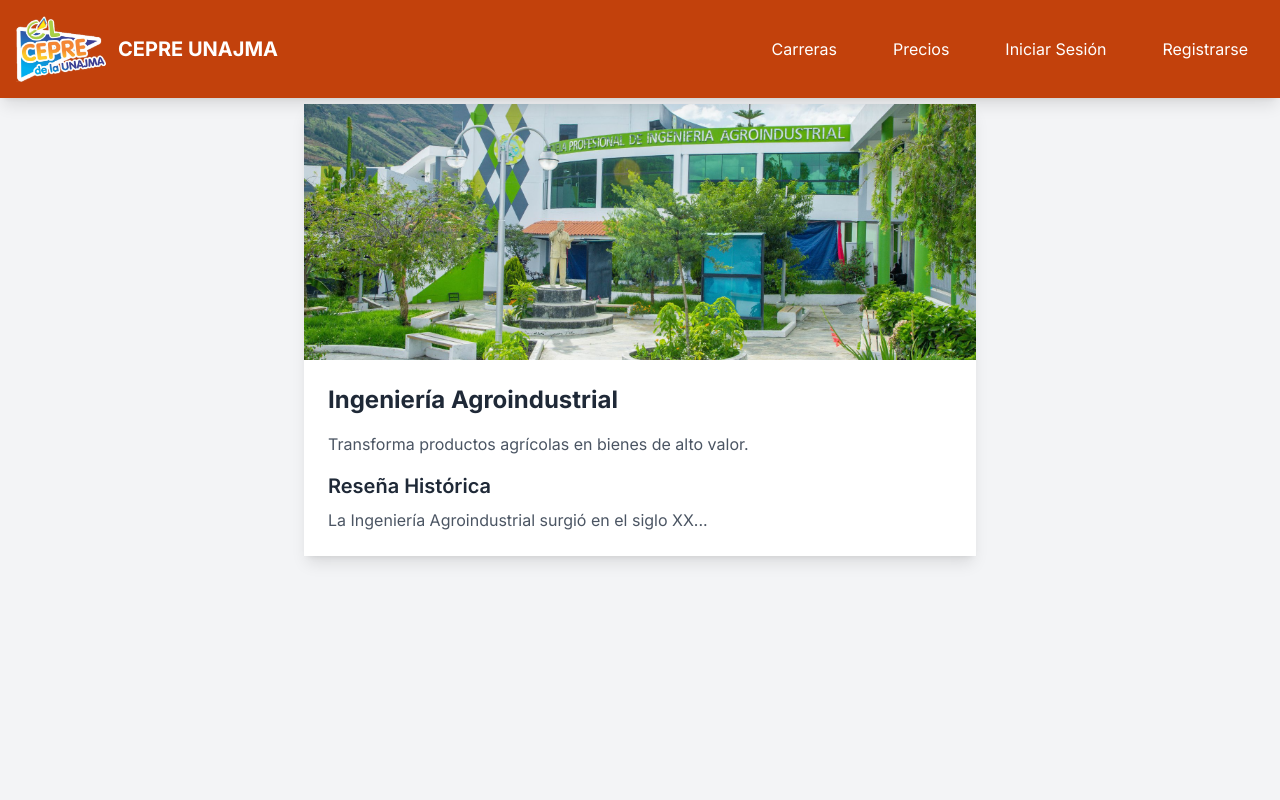
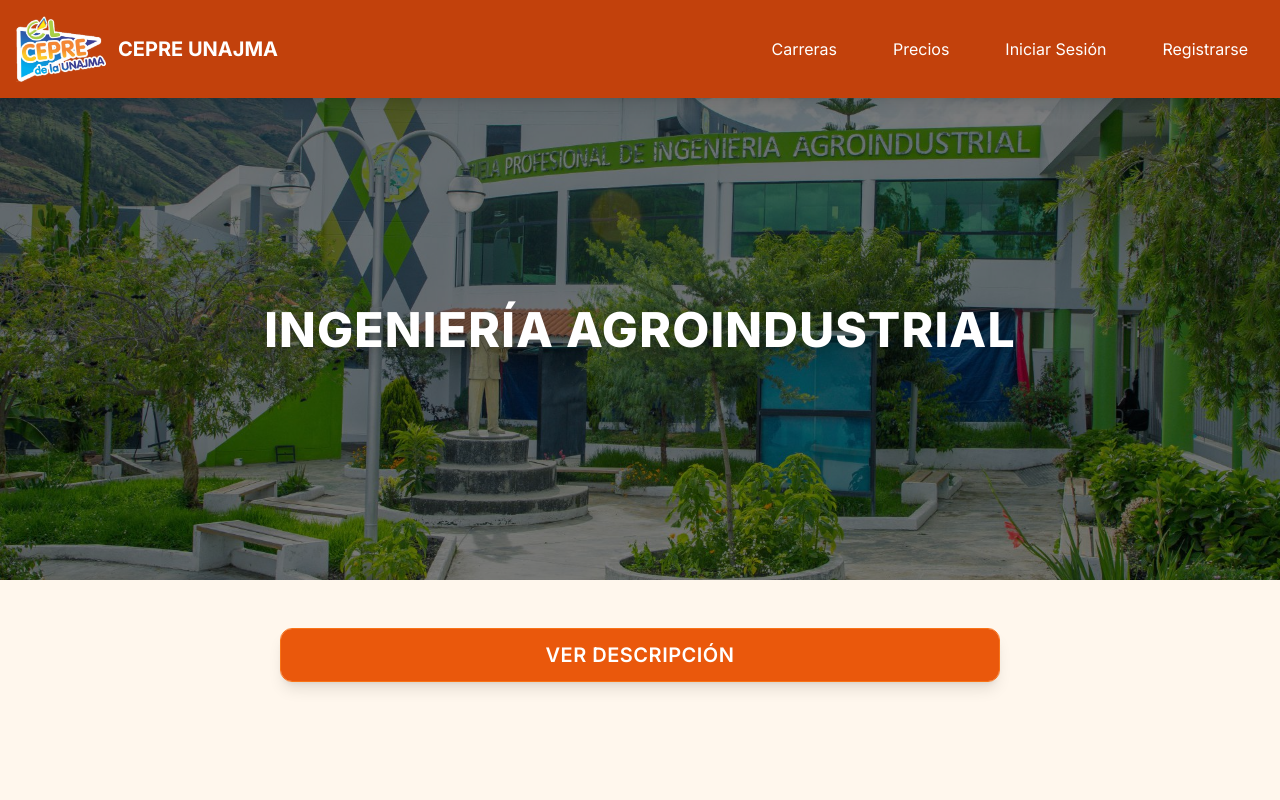
Before and after one commit to kjevingalindo/cepreunajma, a Next.js app: page /carreras/1 in a window 1280 px wide. Shown: the top 800 px of the page. Built offline with nearby package versions, Linux system fonts and the light colour scheme.

Commit message:
carreras
mejoras

```diff
--- a/src/app/carreras/[id]/page.tsx
+++ b/src/app/carreras/[id]/page.tsx
@@ -1,5 +1,6 @@
-import React from "react";
-import { notFound } from "next/navigation"; // Manejo de errores 404
+import React, { useState } from "react";
+import { notFound } from "next/navigation";
+import { motion } from "framer-motion";
 
 // Datos de ejemplo (reemplaza con API o base de datos)
 const carreras = [
@@ -8,41 +9,58 @@ const carreras = [
     nombre: "Ingeniería Agroindustrial",
     descripcion: "Transforma productos agrícolas en bienes de alto valor.",
     reseña: "La Ingeniería Agroindustrial surgió en el siglo XX...",
-    imagen: "/images/carreras/agroindustrial.jpg", // Ajuste en la ruta de la imagen
+    imagen: "/images/carreras/agroindustrial.jpg",
     enlace: "/carreras/1",
   },
   // Agrega más carreras aquí...
 ];
 
 export default function CarreraDetallePage({ params }: { params: { id: string } }) {
-  const carreraId = parseInt(params.id, 10); // Convertir params.id en número
+  const carreraId = parseInt(params.id, 10);
+  const [showDescription, setShowDescription] = useState(false);
 
   if (isNaN(carreraId)) {
-    return notFound(); // Si el ID no es válido, mostrar página 404
+    return notFound();
   }
 
   const carrera = carreras.find((c) => c.id === carreraId);
 
   if (!carrera) {
-    return notFound(); // Si la carrera no existe, mostrar página 404
+    return notFound();
   }
 
   return (
-    <div className="bg-gray-100 min-h-screen p-6">
-      <div className="bg-white rounded-lg shadow-lg overflow-hidden max-w-2xl mx-auto">
-        <img
-          src={carrera.imagen}
-          alt={carrera.nombre}
-          className="w-full h-64 object-cover"
-        />
-        <div className="p-6">
-          <h1 className="text-2xl font-bold text-gray-800 mb-4">
+    <div className="min-h-screen bg-orange-50">
+      <div className="relative w-full h-80 md:h-96 lg:h-[500px] overflow-hidden">
+        <img src={carrera.imagen} alt={carrera.nombre} className="w-full h-full object-cover" />
+        <div className="absolute inset-0 bg-black/50 flex items-center justify-center">
+          <h1 className="text-white text-4xl md:text-5xl font-extrabold uppercase tracking-wide drop-shadow-lg text-center">
             {carrera.nombre}
           </h1>
-          <p className="text-gray-600 mb-4">{carrera.descripcion}</p>
-          <h2 className="text-xl font-semibold text-gray-800 mb-2">Reseña Histórica</h2>
-          <p className="text-gray-600">{carrera.reseña}</p>
         </div>
+      </div>
+
+      <div className="container mx-auto px-6 py-12 max-w-3xl">
+        <motion.div
+          className="bg-white rounded-xl shadow-lg border border-orange-500 overflow-hidden"
+          initial={{ opacity: 0 }}
+          animate={{ opacity: 1 }}
+          transition={{ duration: 0.5 }}
+        >
+          <button
+            className="w-full bg-orange-600 text-white py-3 text-xl font-semibold tracking-wide uppercase hover:bg-orange-700 transition duration-300"
+            onClick={() => setShowDescription(!showDescription)}
+          >
+            {showDescription ? "Ocultar Descripción" : "Ver Descripción"}
+          </button>
+          {showDescription && (
+            <div className="p-6">
+              <p className="text-gray-600 mb-4 leading-relaxed">{carrera.descripcion}</p>
+              <h2 className="text-xl font-semibold text-gray-800 mb-2">Reseña Histórica</h2>
+              <p className="text-gray-600 leading-relaxed">{carrera.reseña}</p>
+            </div>
+          )}
+        </motion.div>
       </div>
     </div>
   );
--- a/src/app/carreras/page.tsx
+++ b/src/app/carreras/page.tsx
@@ -15,44 +15,44 @@ const carreras = [
 
 export default function CarrerasPage() {
   return (
-    <div className="min-h-screen bg-gray-50">
+    <div className="min-h-screen bg-orange-50">
       {/* Sección Hero Carreras */}
       <motion.div
         initial={{ opacity: 0 }}
         animate={{ opacity: 1 }}
-        className="bg-gradient-to-r from-orange-600 to-orange-500 text-white py-24 shadow-md"
+        className="bg-gradient-to-r from-orange-700 to-orange-500 text-white py-28 shadow-lg"
       >
         <div className="container mx-auto px-6 text-center">
           <motion.h1
             initial={{ y: 30 }}
             animate={{ y: 0 }}
-            className="text-5xl font-extrabold mb-6 tracking-wide drop-shadow-lg"
+            className="text-5xl font-extrabold mb-6 tracking-wide drop-shadow-lg uppercase text-white"
           >
             Nuestras Carreras
           </motion.h1>
           <motion.p
             initial={{ opacity: 0 }}
             animate={{ opacity: 1 }}
-            className="text-xl max-w-2xl mx-auto font-light"
+            className="text-xl max-w-3xl mx-auto font-medium text-orange-200"
           >
-            Descubre programas académicos diseñados para tu éxito profesional
+            Descubre programas académicos diseñados para potenciar tu futuro profesional.
           </motion.p>
         </div>
       </motion.div>
 
       {/* Grid de Carreras */}
-      <section className="container mx-auto px-6 py-20">
+      <section className="container mx-auto px-6 py-16">
         <motion.div
           initial={{ opacity: 0 }}
           animate={{ opacity: 1 }}
-          className="grid grid-cols-1 md:grid-cols-2 lg:grid-cols-3 gap-10"
+          className="grid grid-cols-1 md:grid-cols-2 lg:grid-cols-3 gap-12"
         >
           {carreras.map((carrera, index) => (
             <motion.div
               key={index}
               whileHover={{ scale: 1.05 }}
               transition={{ duration: 0.3 }}
-              className="rounded-xl overflow-hidden shadow-xl bg-white hover:shadow-2xl transition duration-300 border border-orange-300"
+              className="rounded-xl overflow-hidden shadow-xl bg-orange-100 hover:shadow-2xl transition duration-300 border border-orange-500 hover:border-orange-600"
             >
               <CarreraCard carrera={carrera} />
             </motion.div>
--- a/src/components/Hero.tsx
+++ b/src/components/Hero.tsx
@@ -7,32 +7,48 @@ import { containerVariants, itemVariants } from "./animations";
 export default function Hero() {
   return (
     <motion.div
-      className="relative h-[400px] md:h-[500px] lg:h-[600px]"
+      className="relative h-[400px] md:h-[500px] lg:h-[600px] overflow-hidden"
       variants={containerVariants}
       initial="hidden"
       animate="visible"
     >
+      {/* Imagen de Fondo con Movimiento Sutil */}
       <motion.div
-        initial={{ scale: 1.1, opacity: 0 }}
+        initial={{ scale: 1.2, opacity: 0 }}
         animate={{ scale: 1, opacity: 1 }}
-        transition={{ duration: 1 }}
+        transition={{ duration: 1.2, ease: "easeOut" }}
         className="absolute inset-0"
       >
-        <Image src="/images/ImagenTecnica1.jpg" alt="CEPRE UNAJMA" fill className="object-cover" />
+        <Image
+          src="/images/ImagenTecnica1.jpg"
+          alt="CEPRE UNAJMA"
+          fill
+          className="object-cover object-center"
+        />
       </motion.div>
 
-      <div className="absolute inset-0 bg-black/50 flex items-center justify-center">
-        <motion.div className="text-center text-white" variants={itemVariants}>
-          <h1 className="text-4xl md:text-5xl lg:text-6xl font-bold mb-4">
+      {/* Overlay Mejorado con Degradado */}
+      <div className="absolute inset-0 bg-gradient-to-t from-black/70 via-black/40 to-transparent flex items-center justify-center">
+        <motion.div
+          className="text-center text-white px-4"
+          variants={itemVariants}
+        >
+          <h1 className="text-4xl md:text-5xl lg:text-6xl font-extrabold tracking-wide mb-4 drop-shadow-lg">
             Bienvenido a la CEPRE UNAJMA
           </h1>
-          <p className="text-lg md:text-xl lg:text-2xl mb-8">
+          <p className="text-lg md:text-xl lg:text-2xl font-light mb-8 drop-shadow-md">
             Preparación de calidad para tu ingreso a la universidad.
           </p>
-          <motion.div whileHover={{ scale: 1.1 }} whileTap={{ scale: 0.9 }}>
+
+          {/* Botón con Mejor Hover y Glow */}
+          <motion.div
+            whileHover={{ scale: 1.1, boxShadow: "0px 0px 15px rgba(255, 140, 0, 0.8)" }}
+            whileTap={{ scale: 0.95 }}
+          >
             <Link
               href="/carreras"
-              className="bg-orange-500 text-white px-6 py-3 rounded-lg hover:bg-orange-700 transition duration-300 shadow-lg"
+              className="bg-orange-500 text-white px-8 py-3 rounded-lg font-semibold tracking-wide
+                         hover:bg-orange-600 transition duration-300 shadow-lg hover:shadow-xl"
             >
               Explora Nuestras Carreras
             </Link>
```
Also changed, not shown: 1 other file (tests, documents, lock files or other folders).
